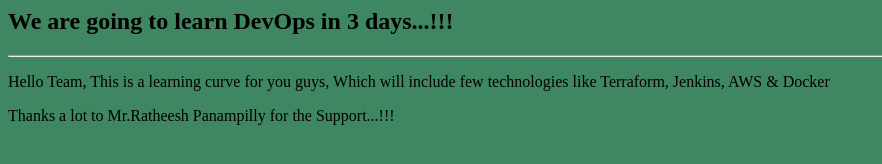
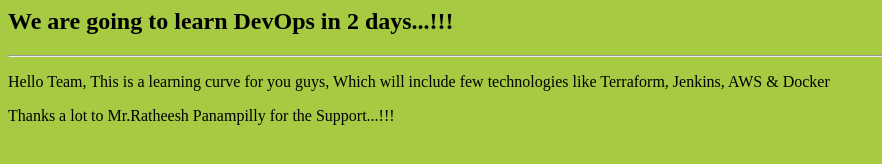
Before and after one commit to ajaisreenilayam/learndevops, a plain HTML site: page index.html in a window 1280 px wide. Shown: the whole page, without its empty margins (0-882 px from the left). Drawn offline with Linux system fonts and the light colour scheme.

Commit message:
test commit

```diff
--- a/index.html
+++ b/index.html
@@ -3,11 +3,11 @@
     <head>
         <title>Learning</title>
     </head>
-    <body style="background-color:rgb(63, 134, 98);">
+    <body style="background-color:rgb(166, 202, 66);">
         <title>Learning Devops</title>
         <section>
             <h1>
-                We are going to learn DevOps in 3 days...!!!
+                We are going to learn DevOps in 2 days...!!!
             </h1>
             <hr>
         </section>
```
